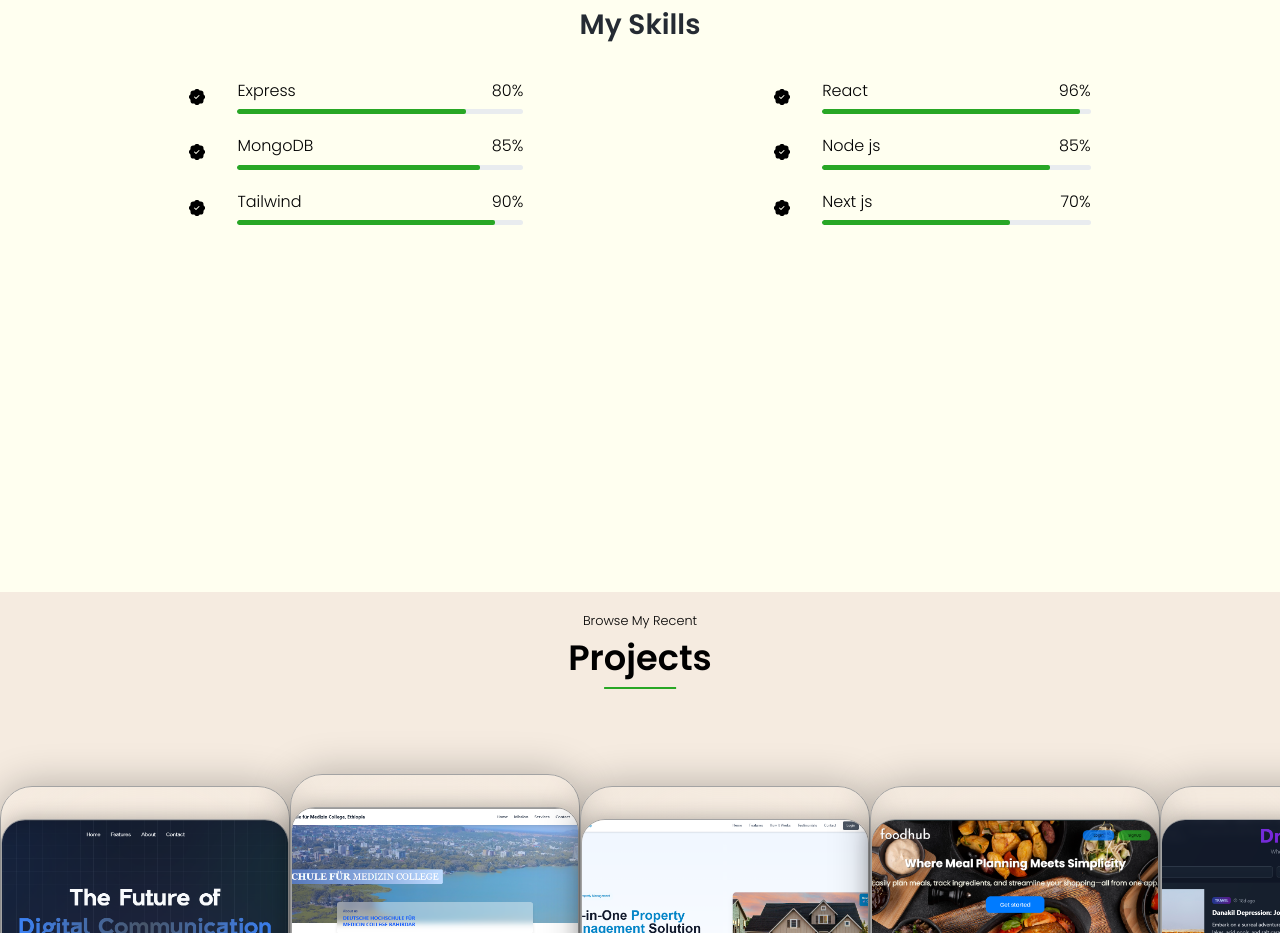
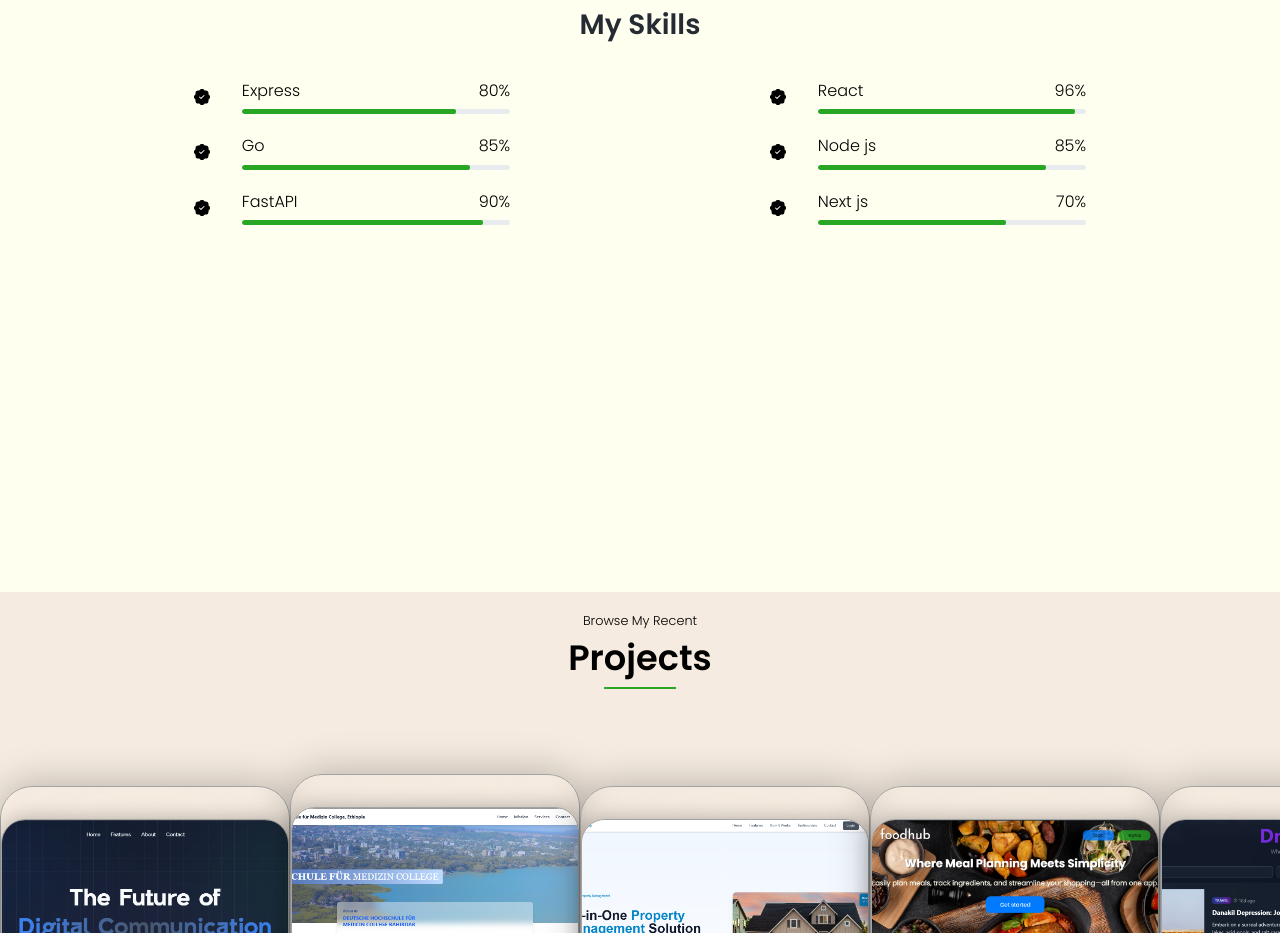
Before and after one commit to Hizikyas/Portfolio, a React (Create React App) app: page / in a window 1280 px wide. Shown: the part 2160-3093 px from the top of the page. Built offline with nearby package versions, Linux system fonts and the light colour scheme.

Commit message:
modifying the skills

```diff
--- a/src/Components/Resume/Resume.js
+++ b/src/Components/Resume/Resume.js
@@ -90,7 +90,7 @@ const Resume = () => {
     </div>
     <div className={classes.dre}>
         <div className={classes["skill-text"]}>
-            <span>MongoDB</span>
+            <span>Go</span>
             <span className={classes["w-85"]}>85%</span>
         </div>
         <div className={classes["skill-progress"]}>
@@ -106,7 +106,7 @@ const Resume = () => {
     </div>
     <div className={classes.dre}>
         <div className={classes["skill-text"]}>
-            <span>Tailwind</span>
+            <span>FastAPI</span>
             <span className={classes["w-90"]}>90%</span>
         </div>
         <div className={classes["skill-progress"]}>
```
